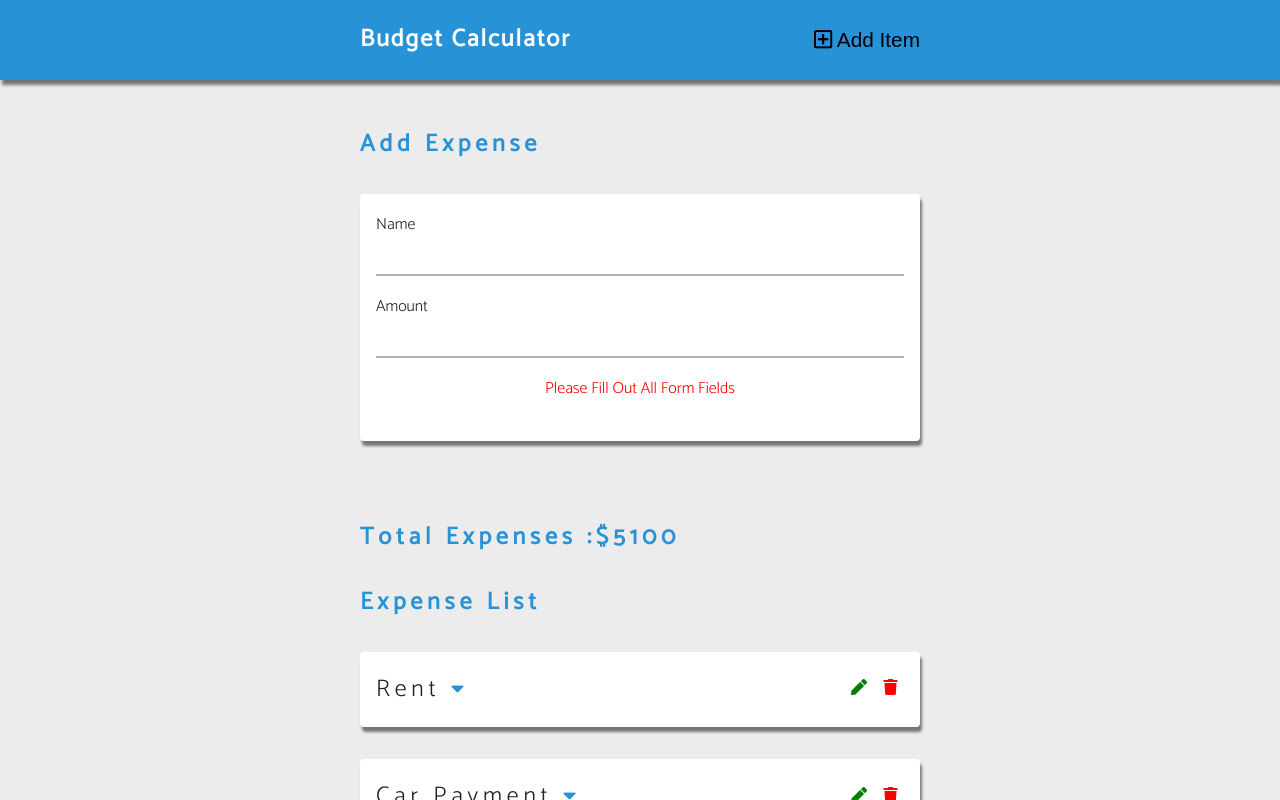
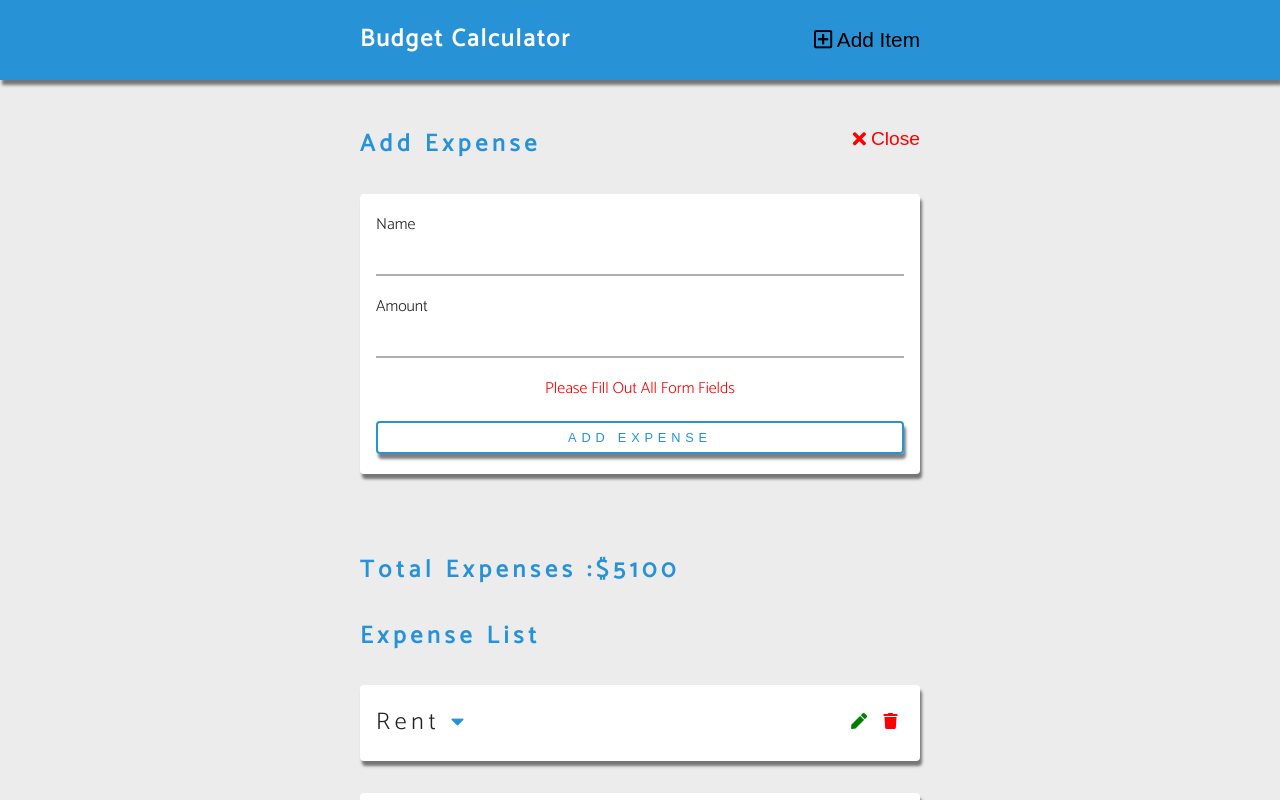
Before and after one commit to BeataJ/budget-calculator-svelte, a Svelte app: page / in a window 1280 px wide. Shown: the top 800 px of the page. Built offline with nearby package versions, Linux system fonts and the light colour scheme.

Commit message:
addsubmit close buttons

```diff
--- a/src/ExpenseForm.svelte
+++ b/src/ExpenseForm.svelte
@@ -15,5 +15,9 @@
       <input type="number" id="amount" />
     </div>
     <p class="form-empty">please fill out all form fields</p>
+    <button type="submit" class="btn btn-block"> add expense </button>
+    <button type="button" class="close-btn">
+      <i class="fas fa-times" /> close
+    </button>
   </form>
 </section>
```
